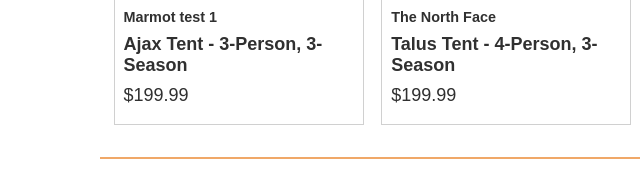
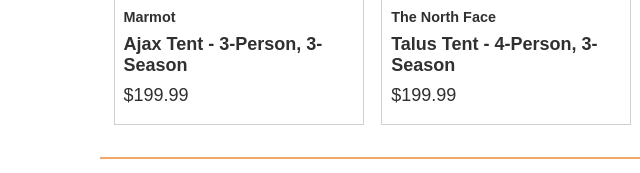
Before and after one commit to apchandler-byui/Wdd330-SleepOutside, a website built with Vite: page src/index.html in a window 1280 px wide. Shown: the part 975-1148 px from the top of the page, 0-640 px from the left. Built offline with nearby package versions, Linux system fonts and the light colour scheme.

Commit message:
Update index.html

```diff
--- a/src/index.html
+++ b/src/index.html
@@ -70,7 +70,7 @@
                 src="images/tents/marmot-ajax-tent-3-person-3-season-in-pale-pumpkin-terracotta~p~880rr_01~320.jpg"
                 alt="Marmot Ajax tent"
               />
-              <h3 class="card__brand">Marmot test 1</h3>
+              <h3 class="card__brand">Marmot</h3>
               <h2 class="card__name">Ajax Tent - 3-Person, 3-Season</h2>
               <p class="product-card__price">$199.99</p></a
             >
```
